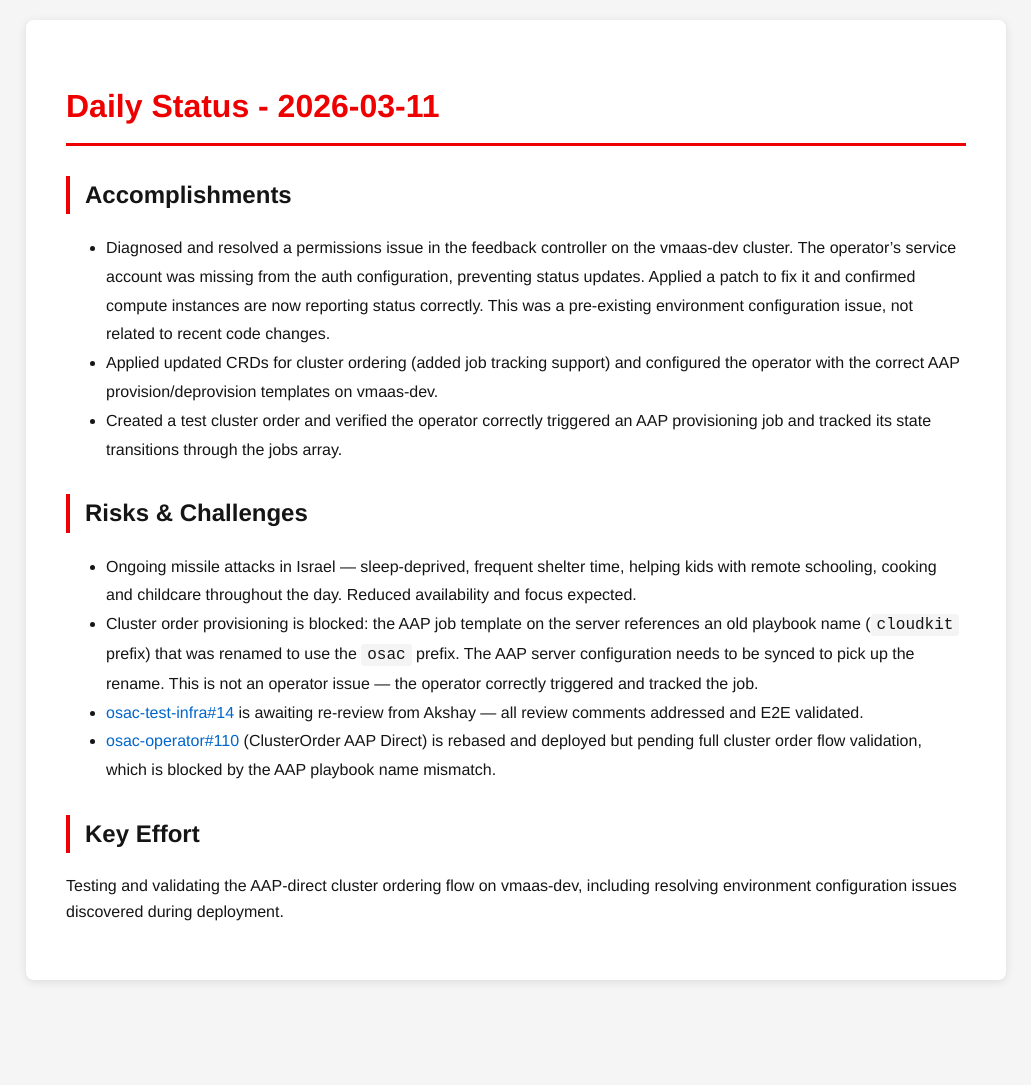
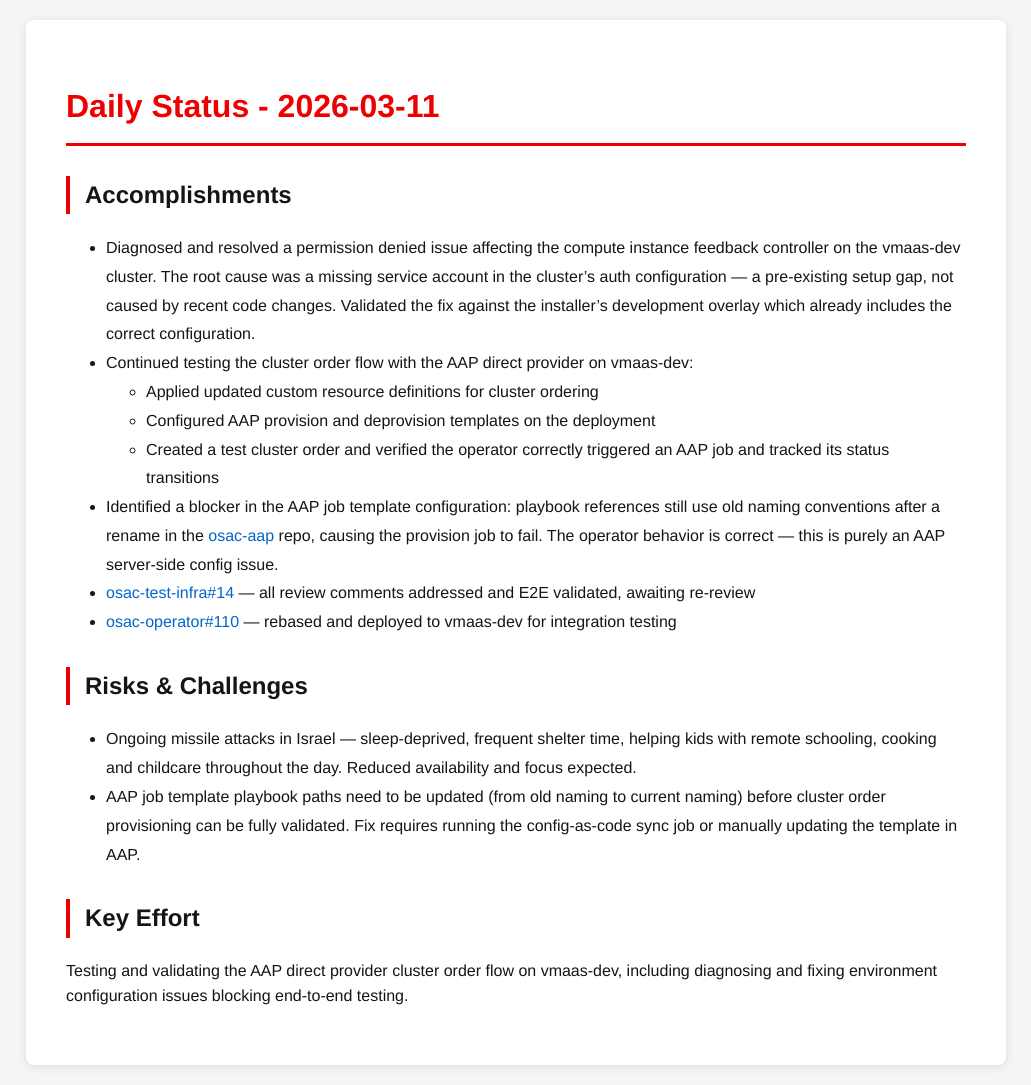
Before and after one commit to tzvatot/daily-status, a Jekyll site: the page built from 2026-03-11.md, in a window 1280 px wide. Shown: the whole page, without its empty margins (124-1155 px from the left). Built offline with Jekyll 4.4.1, drawn with Linux system fonts in a browser that asks for light colours; before the commit the page ends 1000 px from its top, so only the background shows below that.

Commit message:
Daily status update - 2026-03-11

```diff
--- a/2026-03-11.md
+++ b/2026-03-11.md
@@ -7,15 +7,18 @@
 # Daily Status - 2026-03-11
 
 ## Accomplishments
-- Diagnosed and resolved a permissions issue in the feedback controller on the vmaas-dev cluster. The operator's service account was missing from the auth configuration, preventing status updates. Applied a patch to fix it and confirmed compute instances are now reporting status correctly. This was a pre-existing environment configuration issue, not related to recent code changes.
-- Applied updated CRDs for cluster ordering (added job tracking support) and configured the operator with the correct AAP provision/deprovision templates on vmaas-dev.
-- Created a test cluster order and verified the operator correctly triggered an AAP provisioning job and tracked its state transitions through the jobs array.
+- Diagnosed and resolved a permission denied issue affecting the compute instance feedback controller on the vmaas-dev cluster. The root cause was a missing service account in the cluster's auth configuration — a pre-existing setup gap, not caused by recent code changes. Validated the fix against the installer's development overlay which already includes the correct configuration.
+- Continued testing the cluster order flow with the AAP direct provider on vmaas-dev:
+  - Applied updated custom resource definitions for cluster ordering
+  - Configured AAP provision and deprovision templates on the deployment
+  - Created a test cluster order and verified the operator correctly triggered an AAP job and tracked its status transitions
+- Identified a blocker in the AAP job template configuration: playbook references still use old naming conventions after a rename in the [osac-aap](https://github.com/osac-project/osac-aap) repo, causing the provision job to fail. The operator behavior is correct — this is purely an AAP server-side config issue.
+- [osac-test-infra#14](https://github.com/osac-project/osac-test-infra/pull/14) — all review comments addressed and E2E validated, awaiting re-review
+- [osac-operator#110](https://github.com/osac-project/osac-operator/pull/110) — rebased and deployed to vmaas-dev for integration testing
 
 ## Risks & Challenges
 - Ongoing missile attacks in Israel — sleep-deprived, frequent shelter time, helping kids with remote schooling, cooking and childcare throughout the day. Reduced availability and focus expected.
-- Cluster order provisioning is blocked: the AAP job template on the server references an old playbook name (`cloudkit` prefix) that was renamed to use the `osac` prefix. The AAP server configuration needs to be synced to pick up the rename. This is not an operator issue — the operator correctly triggered and tracked the job.
-- [osac-test-infra#14](https://github.com/osac-project/osac-test-infra/pull/14) is awaiting re-review from Akshay — all review comments addressed and E2E validated.
-- [osac-operator#110](https://github.com/osac-project/osac-operator/pull/110) (ClusterOrder AAP Direct) is rebased and deployed but pending full cluster order flow validation, which is blocked by the AAP playbook name mismatch.
+- AAP job template playbook paths need to be updated (from old naming to current naming) before cluster order provisioning can be fully validated. Fix requires running the config-as-code sync job or manually updating the template in AAP.
 
 ## Key Effort
-Testing and validating the AAP-direct cluster ordering flow on vmaas-dev, including resolving environment configuration issues discovered during deployment.
+Testing and validating the AAP direct provider cluster order flow on vmaas-dev, including diagnosing and fixing environment configuration issues blocking end-to-end testing.
```
